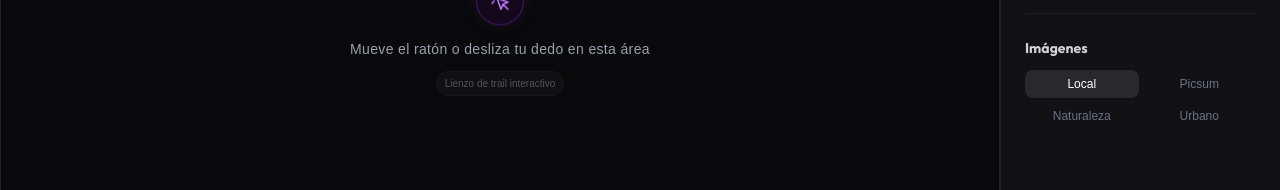
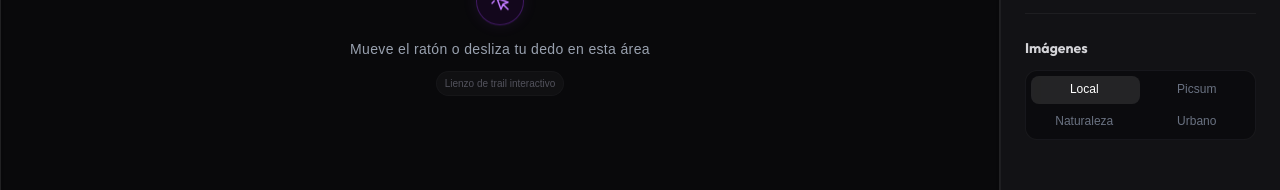
Before and after one commit to sebastianvasquezechavarria1234/image-trail, a React (Vite) app: page / in a window 1280 px wide. Shown: the part 363-553 px from the top of the page. Built offline with nearby package versions, Linux system fonts and the light colour scheme; a web font is replaced by a local one.

Commit message:
Feat: restore background container for category buttons

```diff
--- a/src/App.jsx
+++ b/src/App.jsx
@@ -223,7 +223,7 @@ function App() {
 
           <div>
             <h3 className="text-sm font-bold text-zinc-300 mb-3">Imágenes</h3>
-            <div className="relative grid grid-cols-2 gap-1">
+            <div className="relative grid grid-cols-2 gap-1 bg-zinc-950/60 p-1 rounded-xl border border-zinc-800/50">
               <div
                 className="absolute rounded-lg bg-white/10 transition-all duration-500 pointer-events-none"
                 style={{ ...catIndicatorStyle, transitionTimingFunction: 'cubic-bezier(0.34, 1.56, 0.64, 1)' }}
```
